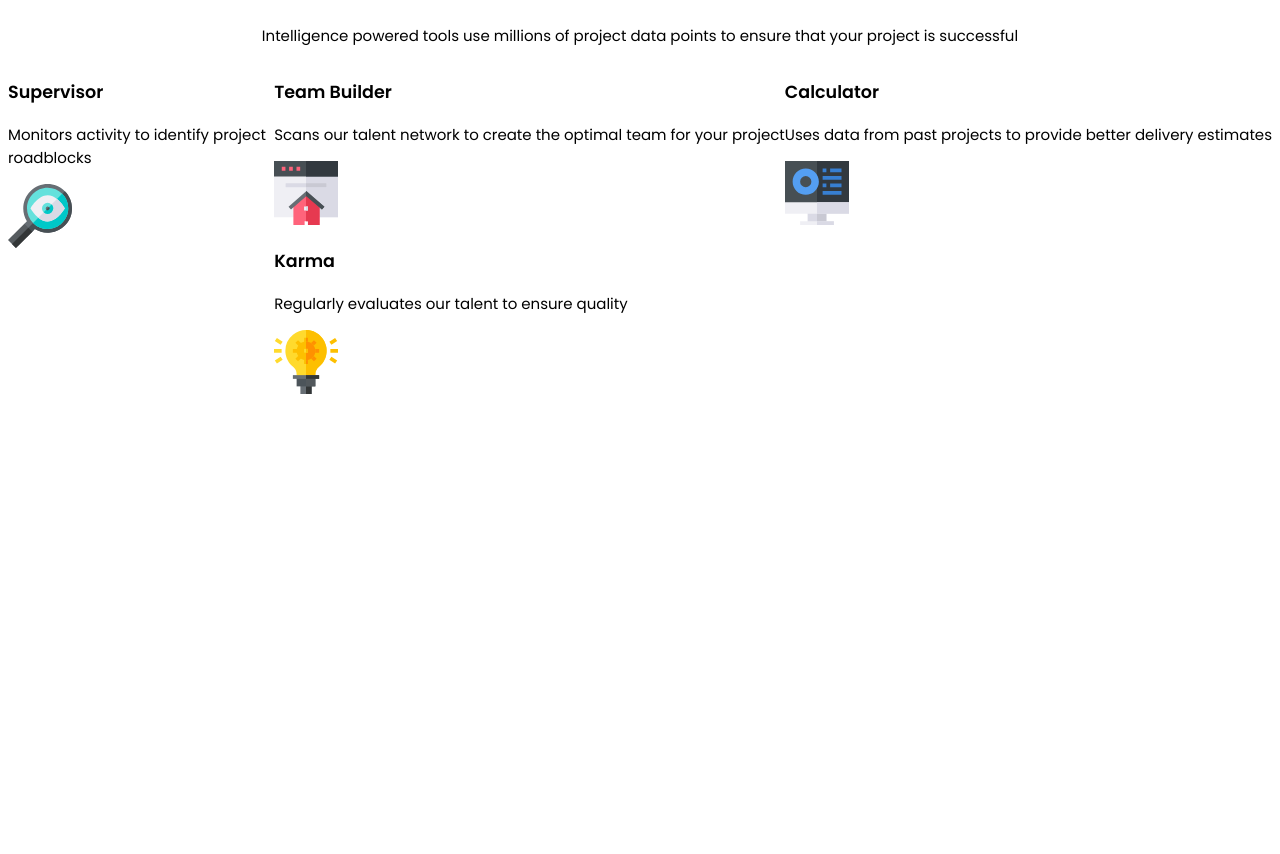
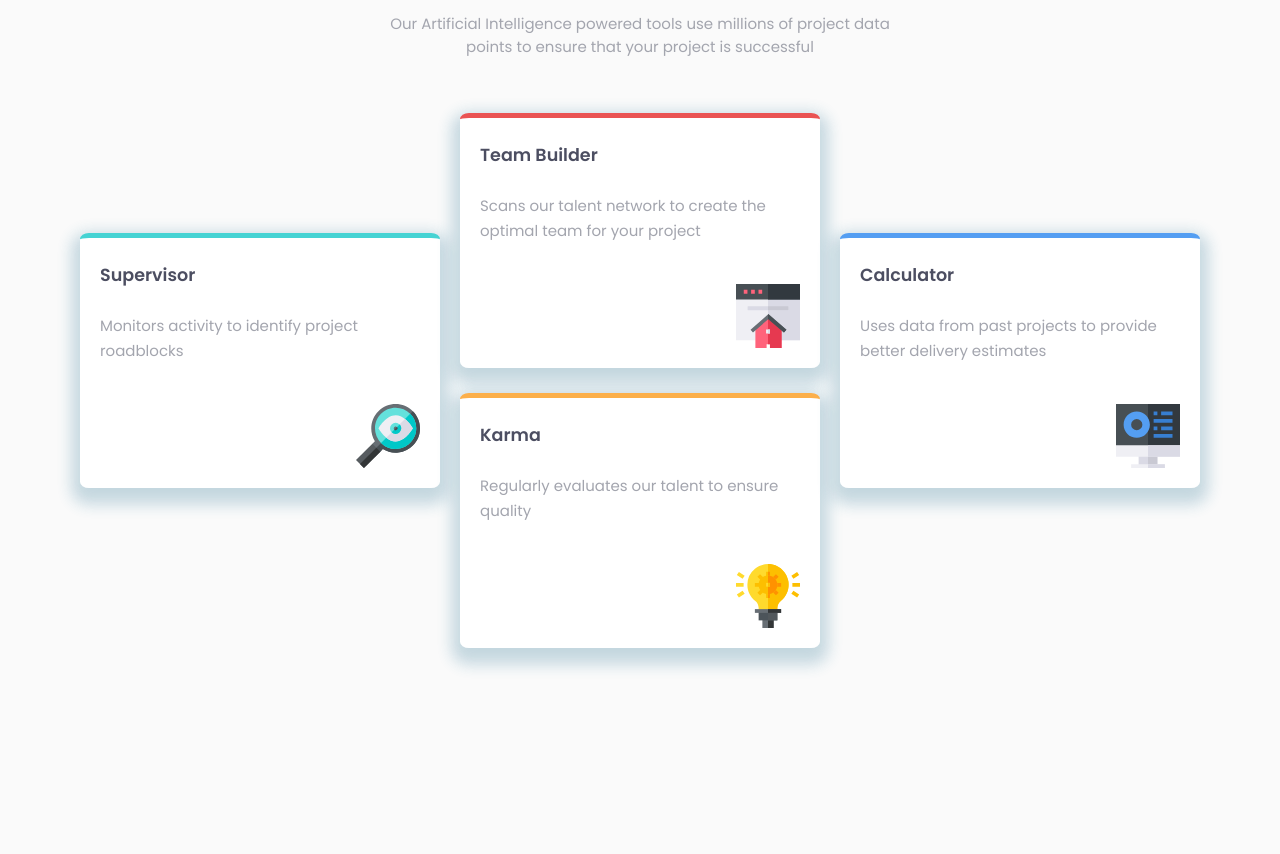
Before and after one commit to DanGoer/four-cards, a plain HTML site: page index.html in a window 1280 px wide. Shown: the part 156-1010 px from the top of the page. Drawn offline with Linux system fonts and the light colour scheme.

Commit message:
Final solution

```diff
--- a/index.css
+++ b/index.css
@@ -5,18 +5,35 @@ body {
   justify-content: center;
   align-items: center;
   flex-direction: column;
+  background-color: hsl(0, 0%, 98%);
 }
 
 h1 {
+  color: hsl(234, 12%, 34%);
+  font-weight: 200;
+  line-height: 0%;
+  font-size: 32px;
 }
 
 h2 {
+  color: hsl(234, 12%, 34%);
+  font-weight: 600;
+  font-size: 31px;
 }
 
 h3 {
+  color: hsl(234, 12%, 34%);
+  font-weight: 400;
 }
 
 p {
+  color: hsl(229, 6%, 66%);
+}
+
+.text-container {
+  max-width: 500px;
+  text-align: center;
+  margin: 40px 0 40px 0;
 }
 
 .card-container {
@@ -29,18 +46,143 @@ p {
 }
 
 .card {
+  width: 360px;
+  background-color: white;
+  height: 250px;
+  border-radius: 2.5%;
+  box-shadow: 0 8px 16px 8px rgba(0, 0, 0, 0.1),
+    0 8px 16px 8px rgba(40, 180, 240, 0.15);
 }
 
 .sup {
   grid-column: 1;
+  border-top: solid 5px hsl(180, 62%, 55%);
+  margin: 15vh 20px 0 0;
+  position: relative;
+}
+
+.sup h3 {
+  line-height: 40px;
+  margin-left: 20px;
+}
+
+.sup p {
+  line-height: 25px;
+  margin-left: 20px;
+}
+
+.sup img {
+  position: absolute;
+  right: 20px;
+  bottom: 20px;
 }
 
 .team {
+  position: relative;
+  border-top: solid 5px hsl(0, 78%, 62%);
+  margin: 0 0 25px 0;
+}
+
+.team h3 {
+  line-height: 40px;
+  margin-left: 20px;
+}
+
+.team p {
+  line-height: 25px;
+  margin-left: 20px;
+}
+
+.team img {
+  position: absolute;
+  right: 20px;
+  bottom: 20px;
 }
 
 .karma {
+  position: relative;
+  border-top: solid 5px hsl(34, 97%, 64%);
+}
+
+.karma h3 {
+  line-height: 40px;
+  margin-left: 20px;
+}
+
+.karma p {
+  line-height: 25px;
+  margin-left: 20px;
+}
+
+.karma img {
+  position: absolute;
+  right: 20px;
+  bottom: 20px;
 }
 
 .calc {
+  position: relative;
   grid-column: 3;
+  border-top: solid 5px hsl(212, 86%, 64%);
+  margin: 15vh 0 0 20px;
 }
+
+.calc h3 {
+  line-height: 40px;
+  margin-left: 20px;
+}
+
+.calc p {
+  line-height: 25px;
+  margin-left: 20px;
+}
+
+.calc img {
+  position: absolute;
+  right: 20px;
+  bottom: 20px;
+}
+
+@media (max-width: 375px) {
+  h1 {
+    font-size: 25px;
+  }
+
+  h2 {
+    font-size: 25px;
+  }
+
+  .text-container {
+    max-width: 320px;
+  }
+
+  .card-container {
+    grid-template: 1fr / 1fr 2fr 1fr;
+    margin-left: 20px;
+  }
+
+  .card {
+    width: 320px;
+  }
+
+  .sup {
+    grid-row: 1;
+    margin: 5vh 0 3vh 0;
+  }
+
+  .double-card {
+    margin: 0;
+    grid-column: 1;
+    grid-row: 2;
+  }
+
+  .team {
+    margin: 0 0 3vh 0;
+  }
+
+  .calc {
+    grid-column: 1;
+    grid-row: 3;
+    margin: 3vh 0 0 0;
+  }
+}
--- a/index.html
+++ b/index.html
@@ -25,34 +25,37 @@
     <!-- Feel free to remove these styles or customise in your own stylesheet 👍 -->
   </head>
   <body>
-    <h1>Reliable, efficient delivery</h1>
-    <h2><b>Powered by Technology Our Artificial</b></h2>
-    <p>
-      Intelligence powered tools use millions of project data points to ensure
-      that your project is successful
-    </p>
+    <div class="text-container">
+      <h1>Reliable, efficient delivery</h1>
+      <h2>Powered by Technology</h2>
+
+      <p>
+        Our Artificial Intelligence powered tools use millions of project data points to ensure
+        that your project is successful
+      </p>
+    </div>
     <div class="card-container">
       <div class="card sup">
-        <h3>Supervisor</h3>
+        <h3><b>Supervisor</b></h3>
         <p>Monitors activity to identify project roadblocks</p>
         <img src="./images/icon-supervisor.svg" alt="Supervisor-Icon" />
       </div>
       <div class="double-card">
         <div class="card team">
-          <h3>Team Builder</h3>
+          <h3><b>Team Builder</b></h3>
           <p>
             Scans our talent network to create the optimal team for your project
           </p>
           <img src="./images/icon-team-builder.svg" alt="Team-Builder-Icon" />
         </div>
         <div class="card karma">
-          <h3>Karma</h3>
+          <h3><b>Karma</b></h3>
           <p>Regularly evaluates our talent to ensure quality</p>
           <img src="./images/icon-karma.svg" alt="Karma-Icon" />
         </div>
       </div>
       <div class="card calc">
-        <h3>Calculator</h3>
+        <h3><b>Calculator</b></h3>
         <p>Uses data from past projects to provide better delivery estimates</p>
         <img src="./images/icon-calculator.svg" alt="Calculator-Icon" />
       </div>
```
